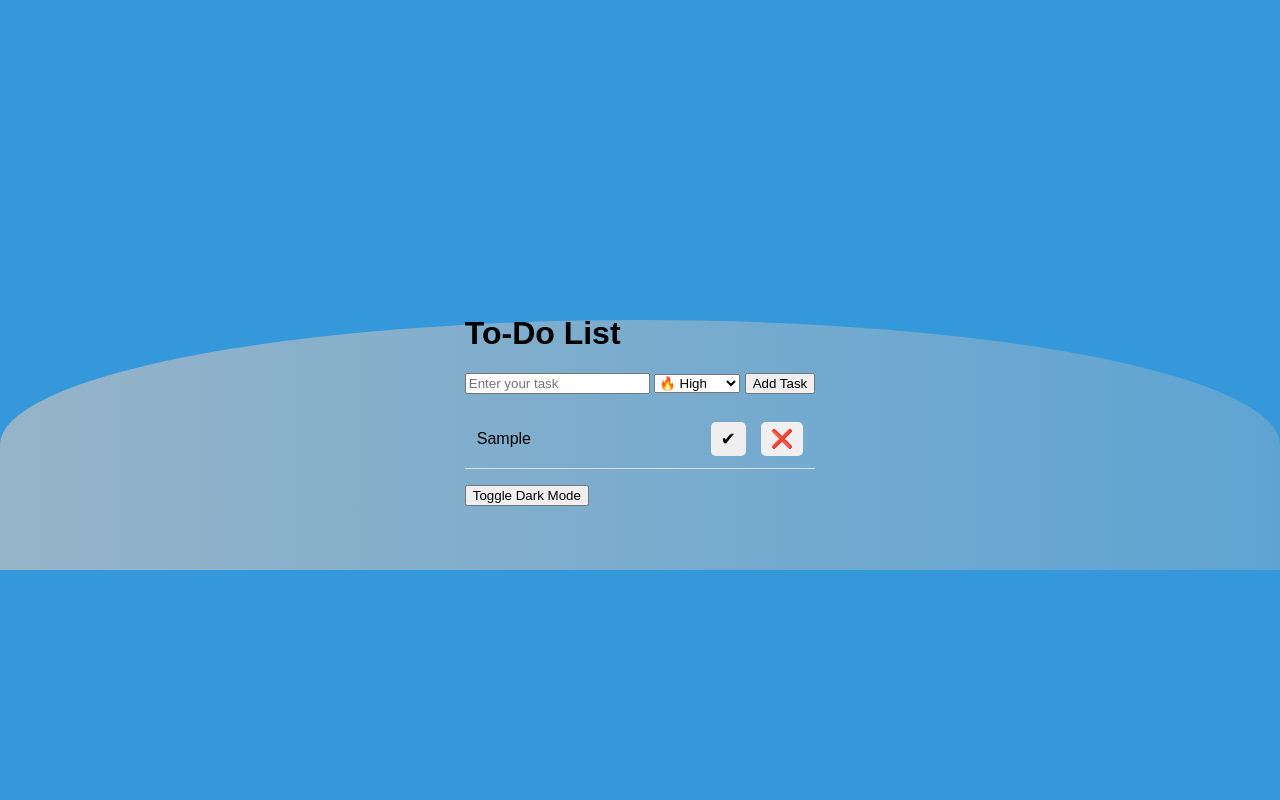
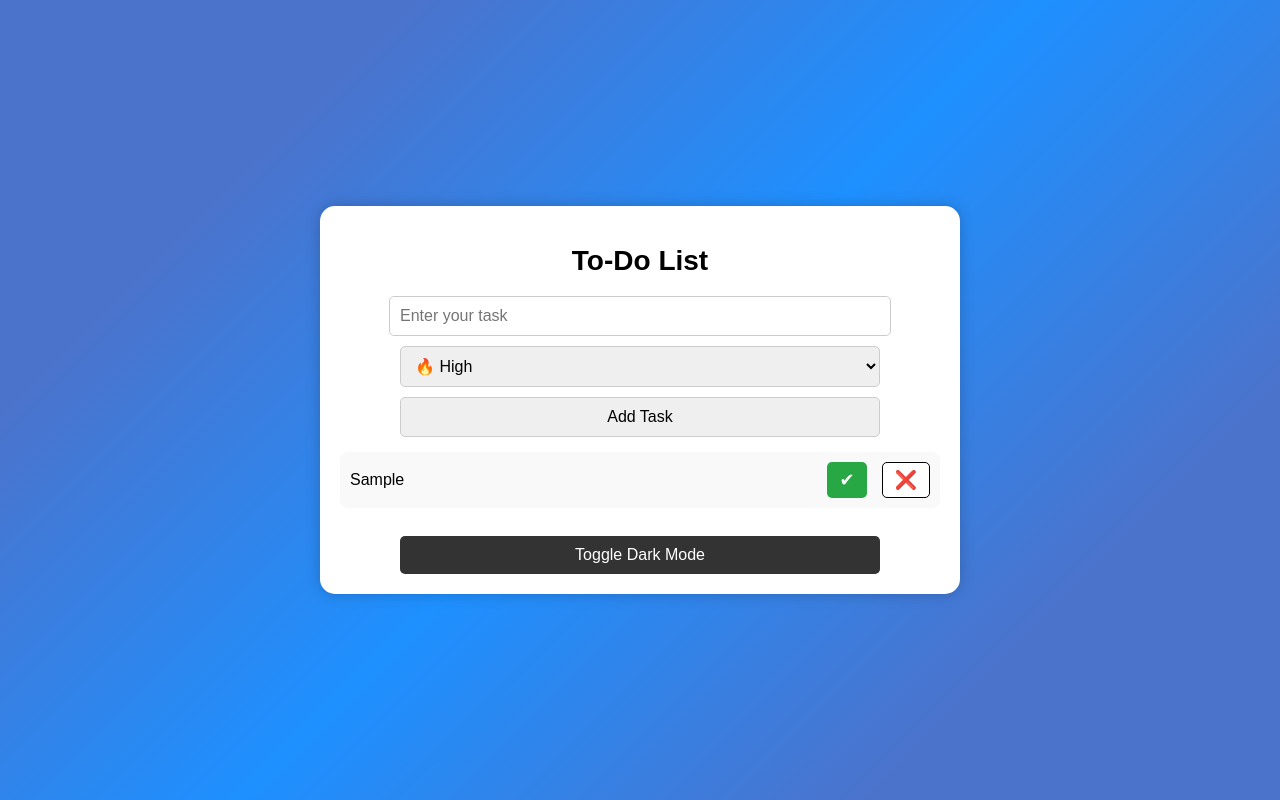
Before and after one commit to J-murco/To-Do-list-web, a plain HTML site: page index.html in a window 1280 px wide. Both pictures are taken after typing "Sample" into the empty fields and a click on the button "Add Task". Drawn offline with Linux system fonts and the light colour scheme.

Commit message:
Update styles.css

```diff
--- a/project/styles.css
+++ b/project/styles.css
@@ -1,69 +1,140 @@
 /* General Styles */
 body {
     font-family: Arial, sans-serif;
-    background-color: #3498db; /* Light mode background */
-    color: black;
-    margin: 0;
-    padding: 0;
     display: flex;
     justify-content: center;
     align-items: center;
     height: 100vh;
-    position: relative;
-    overflow: hidden;
+    background-color: #1e90ff; /* Light mode background */
+    margin: 0;
+    transition: background-color 0.3s ease-in-out;
 }
 
-/* Light Mode Single S-Shaped Stripe */
-body::before {
-    content: "";
-    position: absolute;
-    top: 40%;
-    left: 0;
-    width: 100%;
-    height: 250px;
-    background: linear-gradient(to right, rgba(192, 192, 192, 0.7), rgba(192, 192, 192, 0.3));
-    border-radius: 50% 50% 0 0;
-    transform: rotate(0deg);
-    z-index: -1;
+/* Dark Mode */
+.dark-mode {
+    background-color: #333;
+    color: white;
 }
 
-/* Dark Mode Background */
-.dark-mode {
-    background-color: #2c2c2c;
-    color: black;
+/* Main Container */
+.container {
+    background: white;
+    padding: 20px;
+    border-radius: 15px;
+    box-shadow: 0 0 15px rgba(0, 0, 0, 0.2);
+    width: 50%; /* Adjusted for better width */
+    max-width: 600px;
+    text-align: center;
+    transition: background-color 0.3s ease-in-out;
 }
 
-/* Dark Mode Single S-Shaped Stripe (Red Gradient) */
-.dark-mode::before {
-    background: linear-gradient(to right, rgba(255, 50, 50, 0.7), rgba(255, 50, 50, 0.3));
+/* Dark Mode Container */
+.dark-mode .container {
+    background: #222;
 }
 
-/* Task List Styling */
+/* Title */
+h1 {
+    font-size: 28px;
+    font-weight: bold;
+}
+
+/* Input & Buttons */
+.input-group {
+    display: flex;
+    flex-direction: column;
+    align-items: center;
+    gap: 10px;
+    margin-bottom: 15px;
+}
+
+input, select, button {
+    padding: 10px;
+    font-size: 16px;
+    border-radius: 5px;
+    border: 1px solid #ccc;
+    width: 80%;
+}
+
+/* Task List */
 ul {
     list-style: none;
     padding: 0;
+    margin: 0;
 }
 
 li {
     display: flex;
+    justify-content: space-between;
     align-items: center;
-    justify-content: space-between;
-    padding: 12px;
-    border-bottom: 1px solid #ddd;
-    gap: 20px; /* Adds space between task text and buttons */
+    background: #f9f9f9;
+    padding: 10px;
+    margin: 8px 0;
+    border-radius: 8px;
+    transition: background-color 0.3s ease-in-out;
 }
 
-/* Button Container to Spread Buttons Apart */
+/* Dark Mode Task Items */
+.dark-mode li {
+    background: #444;
+}
+
+/* Cross out completed tasks */
+.completed {
+    text-decoration: line-through;
+    color: gray;
+}
+
+/* Buttons inside tasks */
 .task-buttons {
     display: flex;
-    gap: 15px; /* Increases space between ✔ and ❌ */
+    gap: 15px; /* More spacing between ✔ and ❌ */
 }
 
-/* Tick and Cross Buttons */
+/* Tick (✔) and Delete (❌) Buttons */
 .tick-btn, .delete-btn {
+    padding: 6px 12px;
+    font-size: 18px;
     border: none;
     cursor: pointer;
-    font-size: 18px;
-    padding: 6px 10px;
     border-radius: 5px;
 }
+
+.tick-btn {
+    background-color: #28a745;
+    color: white;
+}
+
+.delete-btn {
+    background-color: white;
+    color: black; /* Ensure ❌ is black */
+    border: 1px solid black;
+}
+
+/* Dark Mode Button */
+#darkModeToggle {
+    margin-top: 20px;
+    padding: 10px;
+    background-color: #333;
+    color: white;
+    border: none;
+    border-radius: 5px;
+    cursor: pointer;
+}
+
+/* Stripes Background */
+body::before {
+    content: "";
+    position: absolute;
+    top: 0;
+    left: 0;
+    width: 100%;
+    height: 100%;
+    background: linear-gradient(135deg, rgba(255, 0, 0, 0.2) 20%, transparent 50%, rgba(255, 0, 0, 0.2) 80%);
+    z-index: -1;
+}
+
+/* Dark Mode Stripes */
+.dark-mode::before {
+    background: linear-gradient(135deg, rgba(200, 0, 0, 0.3) 20%, transparent 50%, rgba(200, 0, 0, 0.3) 80%);
+}
```
